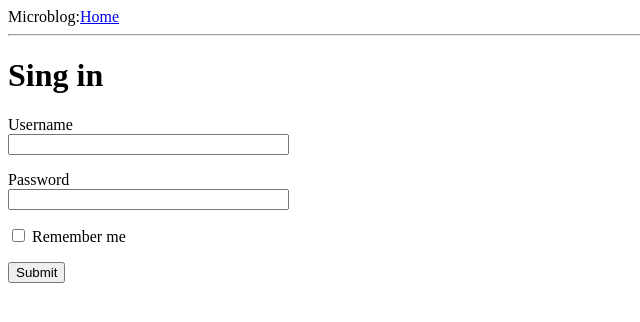
After one commit to tdnvl/flask-mega-tutorial, a Flask app: template app/templates/login.html in a window 1280 px wide. The commit adds this page. Shown: the top 322 px of the page, without its empty margins (0-640 px from the left). Run offline with Flask 2, Linux system fonts and the light colour scheme; the template is opened without the code that fills it: most values are stand-ins (such as "Sample title", 1, 10 or a date in 2020); form fields are guessed from the names that the template uses; parts of the project's set-up code (start-up, migrations or seed data) failed here and were passed over.

Commit message:
Add Chapter 2 and 3 files.

```diff
--- a/app/__init__.py
+++ b/app/__init__.py
@@ -1,4 +1,5 @@
 from flask import Flask
+from config import Config
 
 app = Flask(__name__)
 
--- /dev/null
+++ b/app/templates/base.html
@@ -0,0 +1,15 @@
+<!DOCTYPE html>
+<html>
+<head>
+	{% if title %}
+	<title>{{ title }} - Microblog</title>
+	{% else %}
+	<title>Welcome to Microblog</title>
+	{% endif %}
+</head>
+<body>
+	<div>Microblog:<a href="/index">Home</a></div>
+	<hr>
+	{% block content %}{% endblock %}
+</body>
+</html>
--- /dev/null
+++ b/app/templates/login.html
@@ -0,0 +1,18 @@
+{% extends "base.html" %}
+
+{% block content %}
+	<h1>Sing in</h1>
+	<form action="" method="POST">
+		{{ form.hidden_tag }}
+		<p>
+			{{ form.username.label }}<br>
+			{{ form.usename(size=32) }}
+		</p>
+		<p>
+			{{ form.password.label }}<br>
+			{{ form.password(size=32) }}
+		</p>
+		<p>{{ form.remember_me() }} {{ form.remember_me.label }}</p>
+		<p>{{ form.submit() }}</p>
+	</form>
+{% endblock %}
--- /dev/null
+++ b/config.py
@@ -0,0 +1,4 @@
+import os
+
+class Config(object):
+SECRET_KEY = os.environ.get('SECRET_KEY') or'you-will-never-guess'
--- a/requirements.txt
+++ b/requirements.txt
@@ -1,7 +1,8 @@
 click==6.7
 Flask==0.12.2
-gunicorn==19.7.1
+Flask-WTF==0.14.2
 itsdangerous==0.24
 Jinja2==2.10
 MarkupSafe==1.0
 Werkzeug==0.14.1
+WTForms==2.1
```
Also changed, not shown: app/forms.py (added, +9 -0 lines), app/templates/index.html (+9 -16 lines), README.md.
